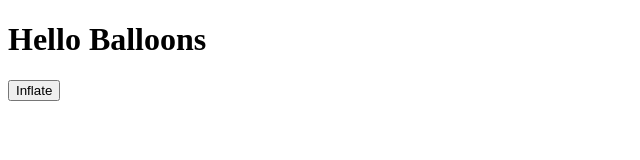
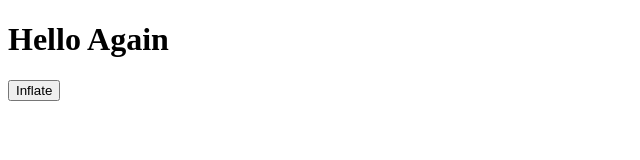
Before and after one commit to jwalk99star/balloon-pop, a plain HTML site: page index.html in a window 1280 px wide. Shown: the whole page, without its empty margins (0-640 px from the left). Drawn offline with Linux system fonts and the light colour scheme.

Commit message:
hello again

```diff
--- a/index.html
+++ b/index.html
@@ -7,7 +7,7 @@
   <title>Balloon Pop</title>
 </head>
 <body>
-  <h1>Hello Balloons</h1>
+  <h1>Hello Again</h1>
   <div id="balloon" class="balloon"></div>
   <button>Inflate</button>
 </body>
```
